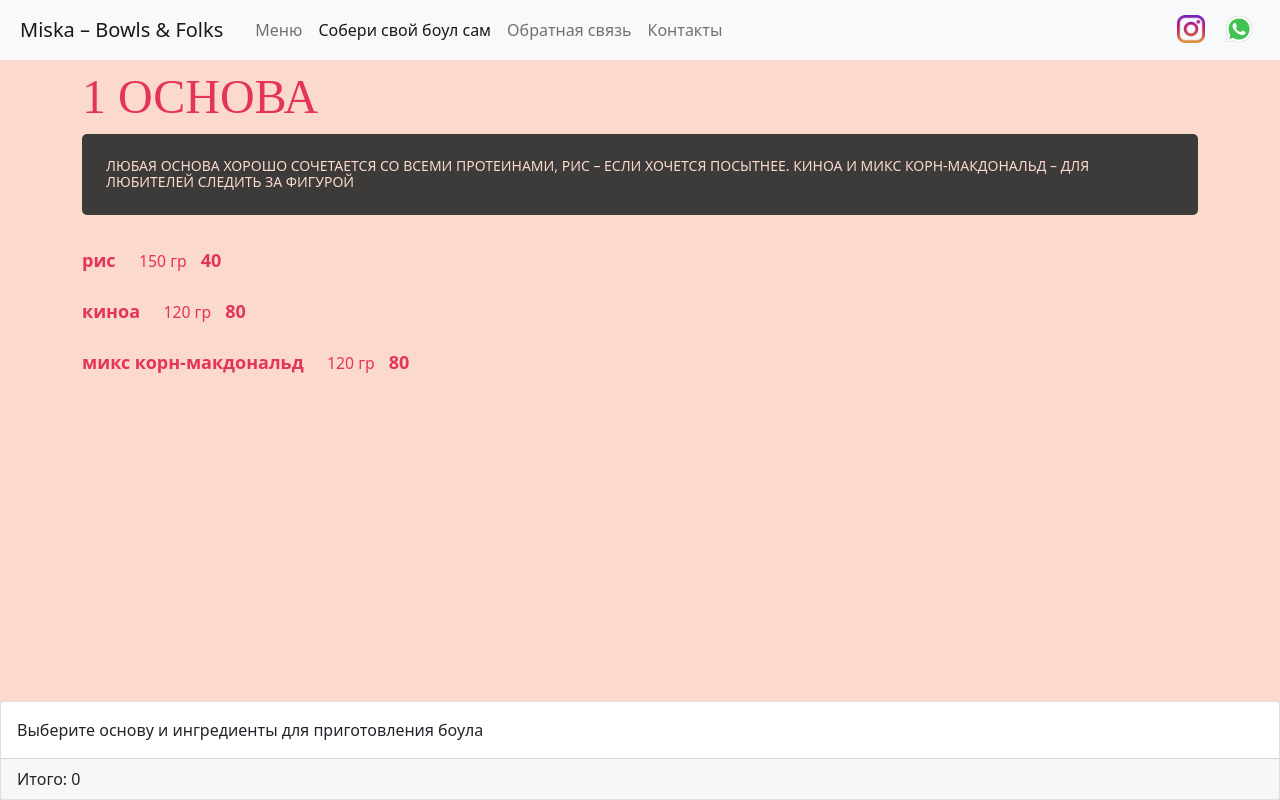
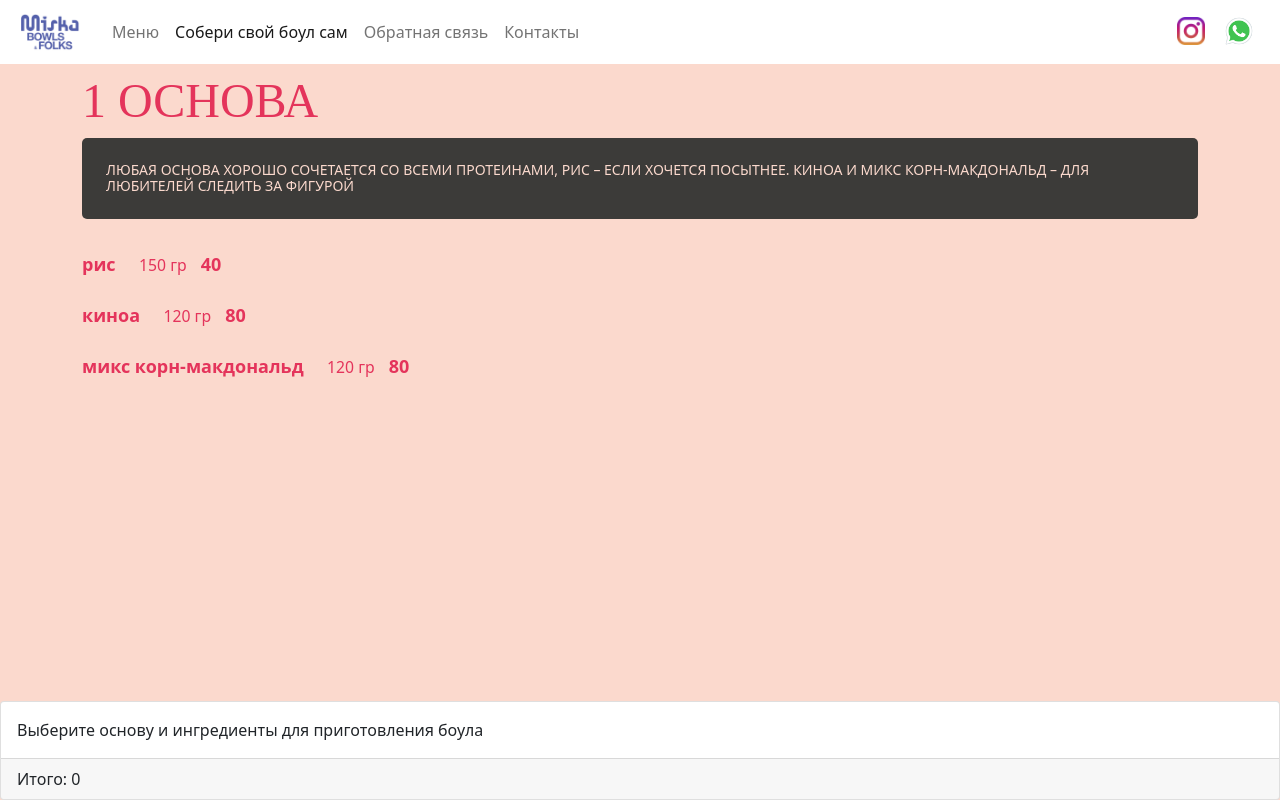
Before and after one commit to luvnft/RubeTON, a plain HTML site: page mix.html in a window 1280 px wide. Drawn offline with nearby package versions, Linux system fonts and the light colour scheme; some packages are replaced by stand-ins of ours; a script that the page names is missing; a web font is replaced by a local one.

Commit message:
menu test

```diff
--- a/css/checkmystyle.css
+++ b/css/checkmystyle.css
@@ -18,6 +18,10 @@
     src: url('HelveticaBlkHollow.ttf') format('opentype');
     font-weight: bold;
     font-style: bold;
+}
+
+.bg-light {
+    background-color: white!important;
 }
 
 
--- a/mix.html
+++ b/mix.html
@@ -30,7 +30,7 @@
       <button class="navbar-toggler" type="button" data-bs-toggle="collapse" data-bs-target="#navbarTogglerDemo02" aria-controls="navbarTogglerDemo02" aria-expanded="false" aria-label="Toggle navigation">
         <span class="navbar-toggler-icon"></span>
       </button>
-      <a class="navbar-brand px-2" href="#"> Miska – Bowls & Folks</a>
+      <a class="navbar-brand px-2" href="#"><img src="logo/00_preview copy 2.png" width="60px"></a>
       <div class="collapse navbar-collapse" id="navbarTogglerDemo02">
         <ul class="navbar-nav me-auto mb-0 mb-lg-0">
           <li class="nav-item">
```
Also changed, not shown: contacts.html (+1 -1 lines), menu.html (+1 -1 lines), success.html (+1 -1 lines), logo/00_preview copy 2.png (added), logo/00_preview copy.png (added).
